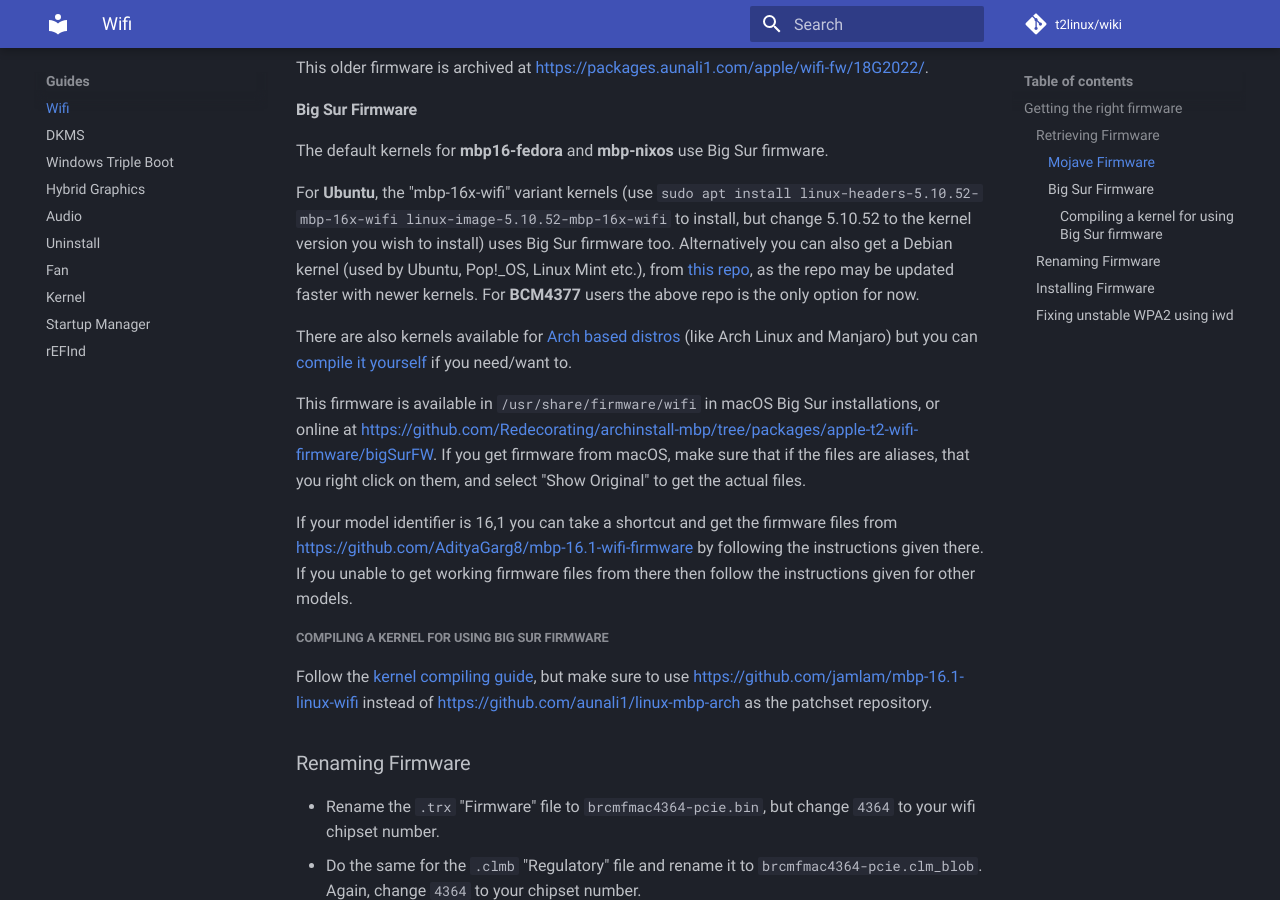
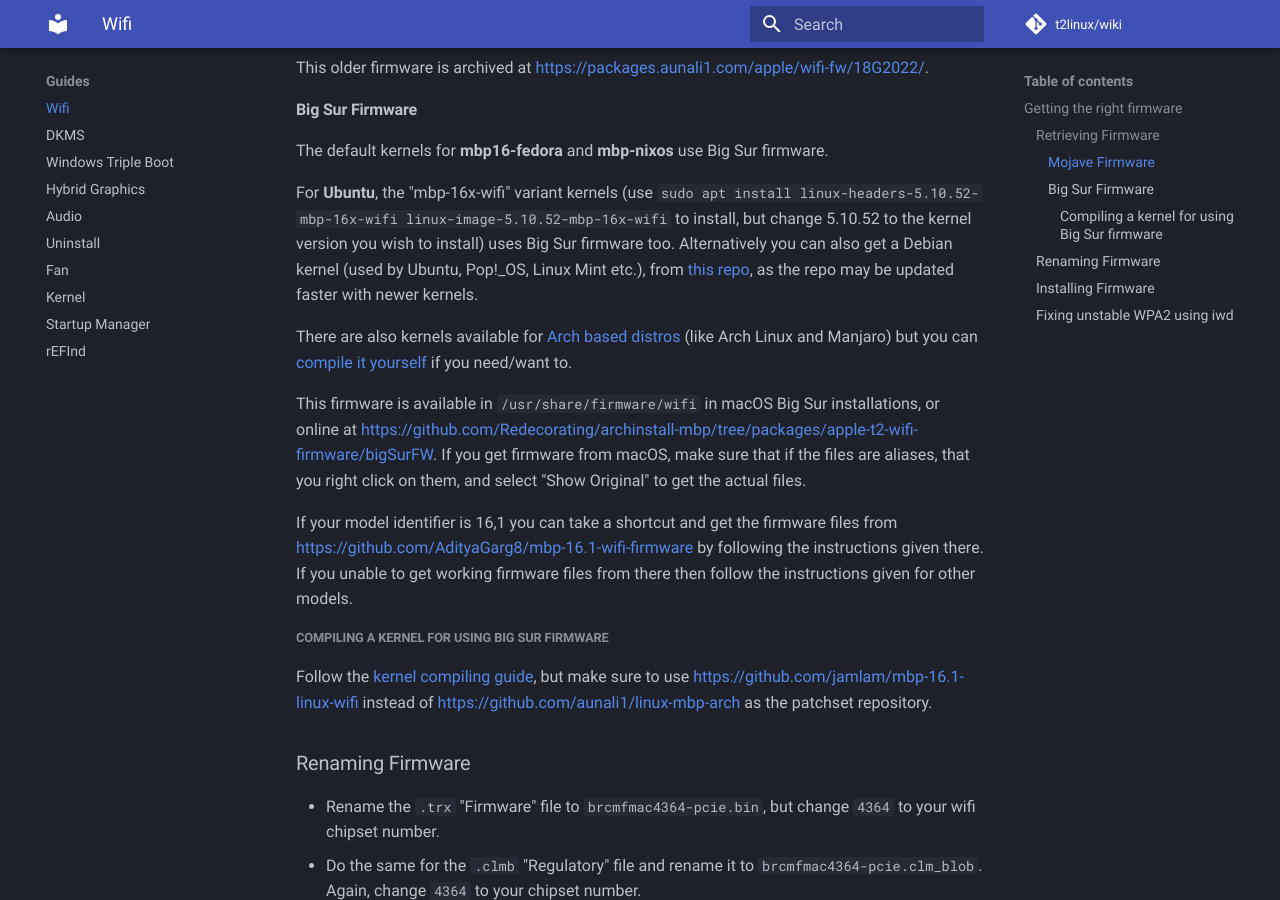
Before and after one commit to t2linux/wiki, an MkDocs documentation site: the page built from docs/guides/wifi.md, in a window 1280 px wide and 900 px high, scrolled down 2058 px. Built offline with MkDocs 1.6.1 and Material for MkDocs 9.7.7, drawn with Linux system fonts in a browser that asks for light colours; comment, search, counter and statistics services are not loaded.

Commit message:
Update wifi.md
Marcosfad's repo now supports bcm4377

```diff
--- a/docs/guides/wifi.md
+++ b/docs/guides/wifi.md
@@ -66,7 +66,7 @@ This older firmware is archived at [https://packages.aunali1.com/apple/wifi-fw/1
 
 The default kernels for **mbp16-fedora** and **mbp-nixos** use Big Sur firmware.
 
-For **Ubuntu**, the "mbp-16x-wifi" variant kernels (use `sudo apt install linux-headers-5.10.52-mbp-16x-wifi linux-image-5.10.52-mbp-16x-wifi` to install, but change 5.10.52 to the kernel version you wish to install) uses Big Sur firmware too. Alternatively you can also get a Debian kernel (used by Ubuntu, Pop!_OS, Linux Mint etc.), from [this repo](https://github.com/AdityaGarg8/mbp-16.x-ubuntu-kernel#pre-installation-steps), as the repo may be updated faster with newer kernels. For **BCM4377** users the above repo is the only option for now.
+For **Ubuntu**, the "mbp-16x-wifi" variant kernels (use `sudo apt install linux-headers-5.10.52-mbp-16x-wifi linux-image-5.10.52-mbp-16x-wifi` to install, but change 5.10.52 to the kernel version you wish to install) uses Big Sur firmware too. Alternatively you can also get a Debian kernel (used by Ubuntu, Pop!_OS, Linux Mint etc.), from [this repo](https://github.com/AdityaGarg8/mbp-16.x-ubuntu-kernel#pre-installation-steps), as the repo may be updated faster with newer kernels.
 
 There are also kernels available for [Arch based distros](https://github.com/jamlam/mbp-16.1-linux-wifi/releases) (like Arch Linux and Manjaro) but you can [compile it yourself](https://wiki.t2linux.org/guides/wifi/#compiling-with-corelliums-patchset) if you need/want to.
 
```
